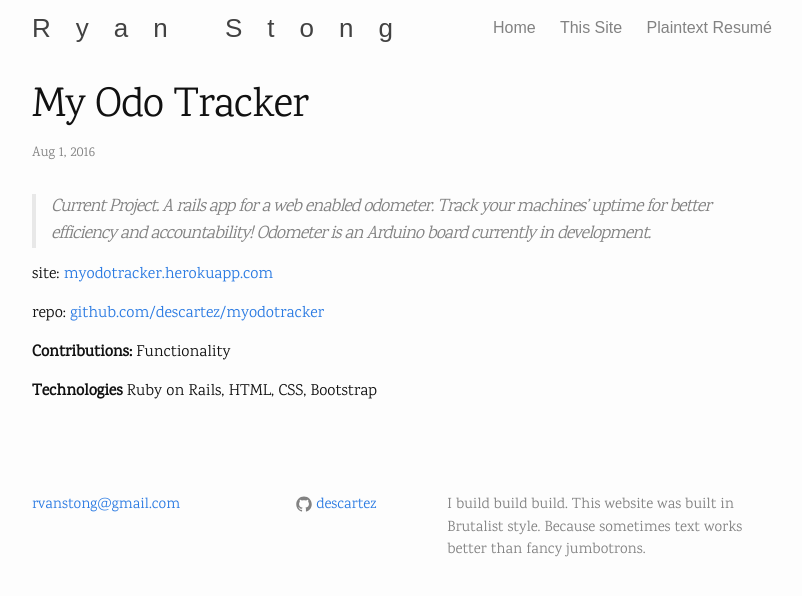
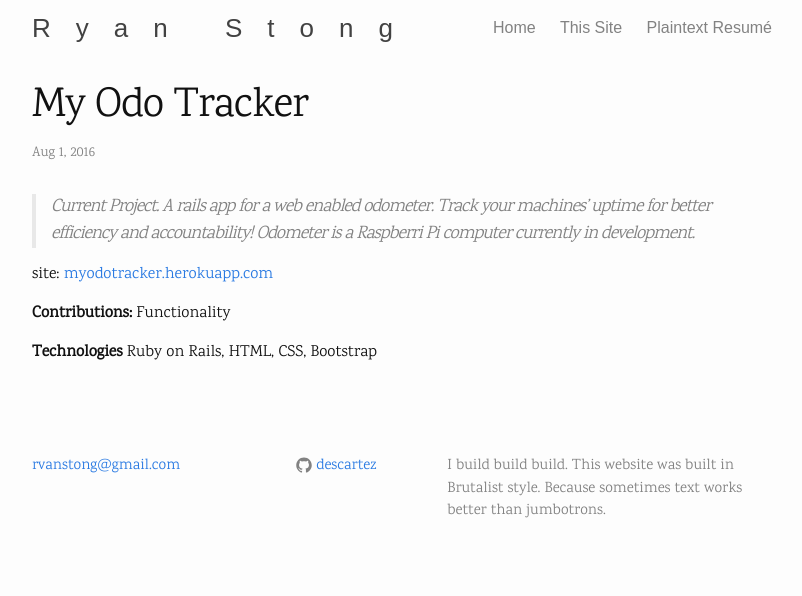
Before and after one commit to descartez/descartez.github.io, a Jekyll site: the page built from _posts/2016-08-01-proj-myodotracker.md, in a window 1280 px wide. Shown: the top 596 px of the page, without its empty margins (238-1040 px from the left). Built offline with Jekyll 4.4.1, drawn with Linux system fonts in a browser that asks for light colours; some web fonts are replaced.

Commit message:
updates intro

```diff
--- a/_config.yml
+++ b/_config.yml
@@ -8,7 +8,7 @@
 # Site settings
 title: Ryan Stong
 email: rvanstong@gmail.com
-description: "I build build build. This website was built in  Brutalist style. Because sometimes text works better than fancy jumbotrons."
+description: "I build build build. This website was built in  Brutalist style. Because sometimes text works better than jumbotrons."
 baseurl: "" # the subpath of your site, e.g. /blog
 url: "http://yourdomain.com" # the base hostname & protocol for your site
 twitter_username: dezdoesdev
--- a/_posts/2016-08-01-proj-myodotracker.md
+++ b/_posts/2016-08-01-proj-myodotracker.md
@@ -4,11 +4,9 @@ title:  "My Odo Tracker"
 date:   2016-08-01 010:58:00
 categories: proj
 ---
-> Current Project. A rails app for a web enabled odometer. Track your machines' uptime for better efficiency and accountability! Odometer is an Arduino board currently in development.
+> Current Project. A rails app for a web enabled odometer. Track your machines' uptime for better efficiency and accountability! Odometer is a Raspberri Pi computer currently in development.
 
 site: [myodotracker.herokuapp.com](http://myodotracker.herokuapp.com){:target="_blank"}
-
-repo: [github.com/descartez/myodotracker](https://github.com/descartez/myodotracker){:target="_blank"}
 
 
 **Contributions:** Functionality
--- a/index.html
+++ b/index.html
@@ -9,6 +9,7 @@ layout: default
     <li>
       <h2>Programmer</h2>
       <p>Ruby, JavaScript, Git, SQL and all things Web.</p>
+      <p> I currently develop in Rails at a manufacturing company in Santa Fe Springs. My current responsibilities are building a system that uses web-enabled odometers to track machine up time and material usage. I am the only developer on the team, which means I've learned to iterate quickly based on multiple team members' inputs, know my limits and research to fulfill the team's needs.</p>
     </li>
     <li>
       <h2>Guy Who Draws</h2>
```
